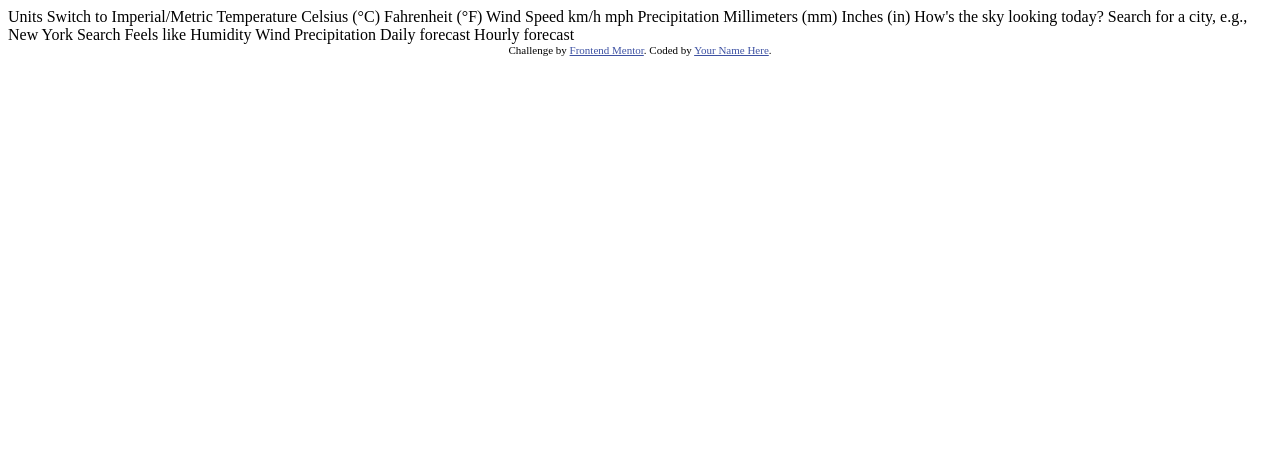
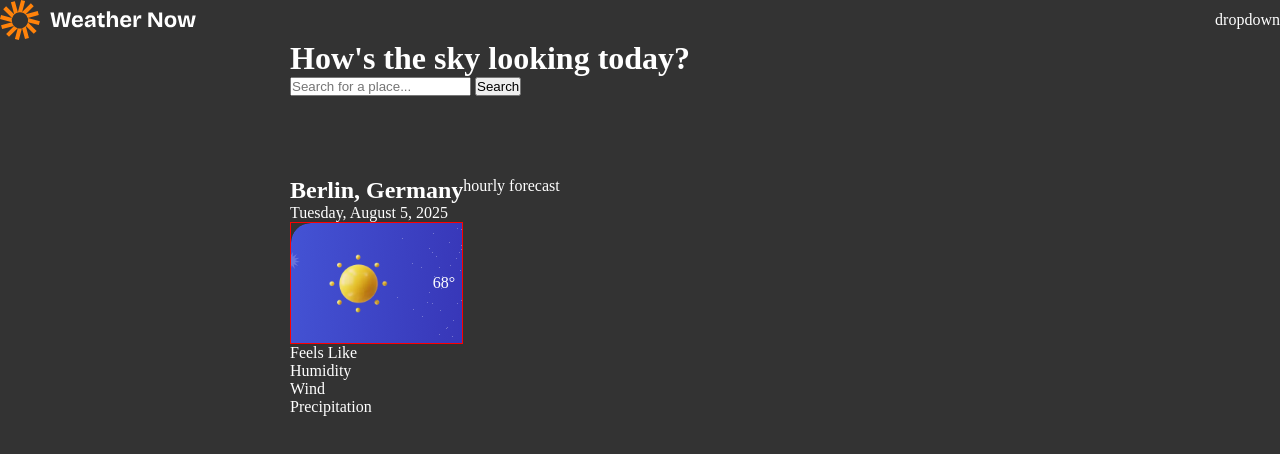
Before and after one commit to kmje405/kev-kadee-weather-app, a website: page index.html in a window 1280 px wide. Drawn offline with Linux system fonts and the light colour scheme.

Commit message:
starting base page layout & structure

```diff
--- a/index.html
+++ b/index.html
@@ -1,66 +1,57 @@
 <!DOCTYPE html>
 <html lang="en">
   <head>
-  <meta charset="UTF-8">
-  <meta name="viewport" content="width=device-width, initial-scale=1.0"> <!-- displays site properly based on user's device -->
+    <meta charset="UTF-8" />
+    <meta name="viewport" content="width=device-width, initial-scale=1.0" />
+    <!-- displays site properly based on user's device -->
 
-  <link rel="icon" type="image/png" sizes="32x32" href="./assets/images/favicon-32x32.png">
-
+    <link
+      rel="icon"
+      type="image/png"
+      sizes="32x32"
+      href="./assets/images/favicon-32x32.png"
+    />
+    <link rel="stylesheet" href="style.css" />
     <title>Frontend Mentor | Weather app</title>
-
-  <!-- Feel free to remove these styles or customise in your own stylesheet 👍 -->
-  <style>
-    .attribution { font-size: 11px; text-align: center; }
-    .attribution a { color: hsl(228, 45%, 44%); }
-  </style>
   </head>
   <body>
-
-  Units
-
-  Switch to Imperial/Metric
-
-  Temperature
-
-  Celsius (°C)
-  Fahrenheit (°F)
-
-  Wind Speed
-
-  km/h
-  mph
-
-  Precipitation
-
-  Millimeters (mm)
-  Inches (in)
-
-  How's the sky looking today?
-
-  Search for a city, e.g., New York
-  Search
-
-  Feels like
-  <!-- Insert temperature here -->
-
-  Humidity
-  <!-- Insert humidity here -->
-
-  Wind
-  <!-- Insert wind here -->
-
-  Precipitation
-  <!-- Insert precipitation here -->
-
-  Daily forecast
-  <!-- Insert daily forecast for the next 7 days here -->
-
-  Hourly forecast
-  <!-- Insert hourly forecast for the selected day here -->
-
-  <div class="attribution">
-    Challenge by <a href="https://www.frontendmentor.io?ref=challenge">Frontend Mentor</a>.
-    Coded by <a href="#">Your Name Here</a>.
+    <div class="wrapper">
+      <header>
+        <img src="/assets/images/logo.svg" alt="" />
+        <nav>dropdown</nav>
+      </header>
+      <main>
+        <h1>How's the sky looking today?</h1>
+        <section class="search">
+          <input type="text" placeholder="Search for a place..." />
+          <button>Search</button>
+        </section>
+        <div class="desktop-group">
+          <section class="report">
+            <article class="overview">
+              <h2>Berlin, Germany</h2>
+              <datetime datetime="2025-08-05">Tuesday, August 5, 2025</datetime>
+              <div class="overview__conditions">
+                <img
+                  height="120px"
+                  width="120px"
+                  src="/assets/images/icon-sunny.webp"
+                  alt=""
+                />
+                <p>68&deg;</p>
+              </div>
+            </article>
+            <div class="condition__group">
+              <div>Feels Like</div>
+              <div>Humidity</div>
+              <div>Wind</div>
+              <div>Precipitation</div>
+            </div>
+            <div class="daily"></div>
+          </section>
+          <section class="hourly">hourly forecast</section>
+        </div>
+      </main>
     </div>
   </body>
 </html>
--- /dev/null
+++ b/style.css
@@ -0,0 +1,49 @@
+*,
+*::before,
+*::after {
+  box-sizing: border-box;
+  margin: 0;
+  padding: 0;
+}
+
+body {
+  background-color: #333;
+  color: white;
+}
+main {
+  max-width: 700px;
+  margin: 0 auto;
+}
+header {
+  display: flex;
+  justify-content: space-between;
+  align-items: center;
+}
+.search {
+  /* border: 1px solid red; */
+  height: 100px;
+}
+.overview__conditions {
+  background-image: url("/assets/images/bg-today-small.svg");
+  background-repeat: no-repeat;
+  display: flex;
+  align-items: center;
+  min-width: fit-content;
+  border: 1px solid red;
+  justify-content: space-around;
+}
+.report {
+  /* border: 2px solid limegreen; */
+  height: 100px;
+}
+.hourly {
+  /* border: 2px solid fuchsia; */
+  height: 100px;
+}
+
+@media (width > 500px) {
+  .desktop-group {
+    display: inline-flex;
+    flex-direction: row;
+  }
+}
```
Also changed, not shown: text.md (added, +19 -0 lines). Lines whose indentation alone changed are shown as unchanged.
